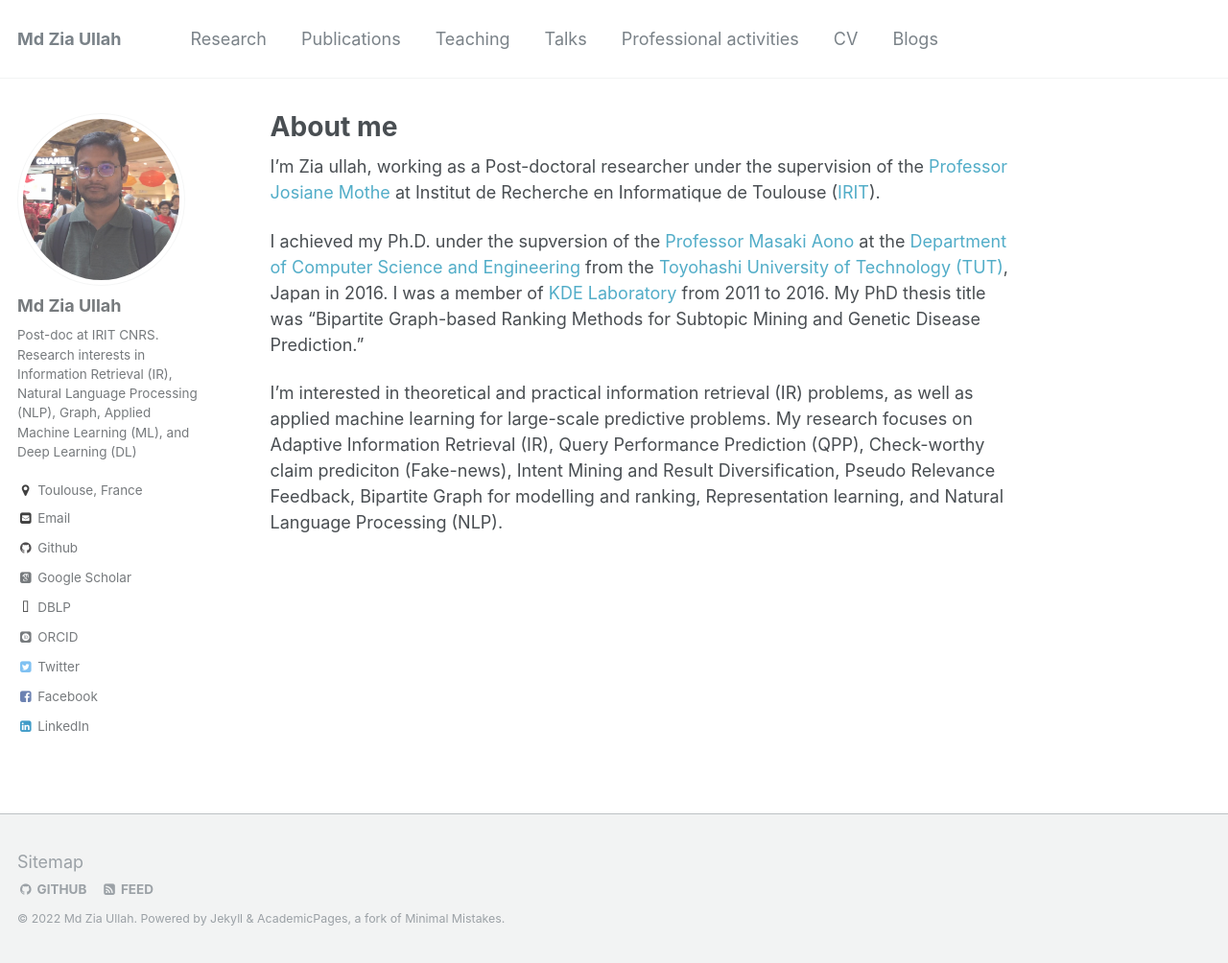
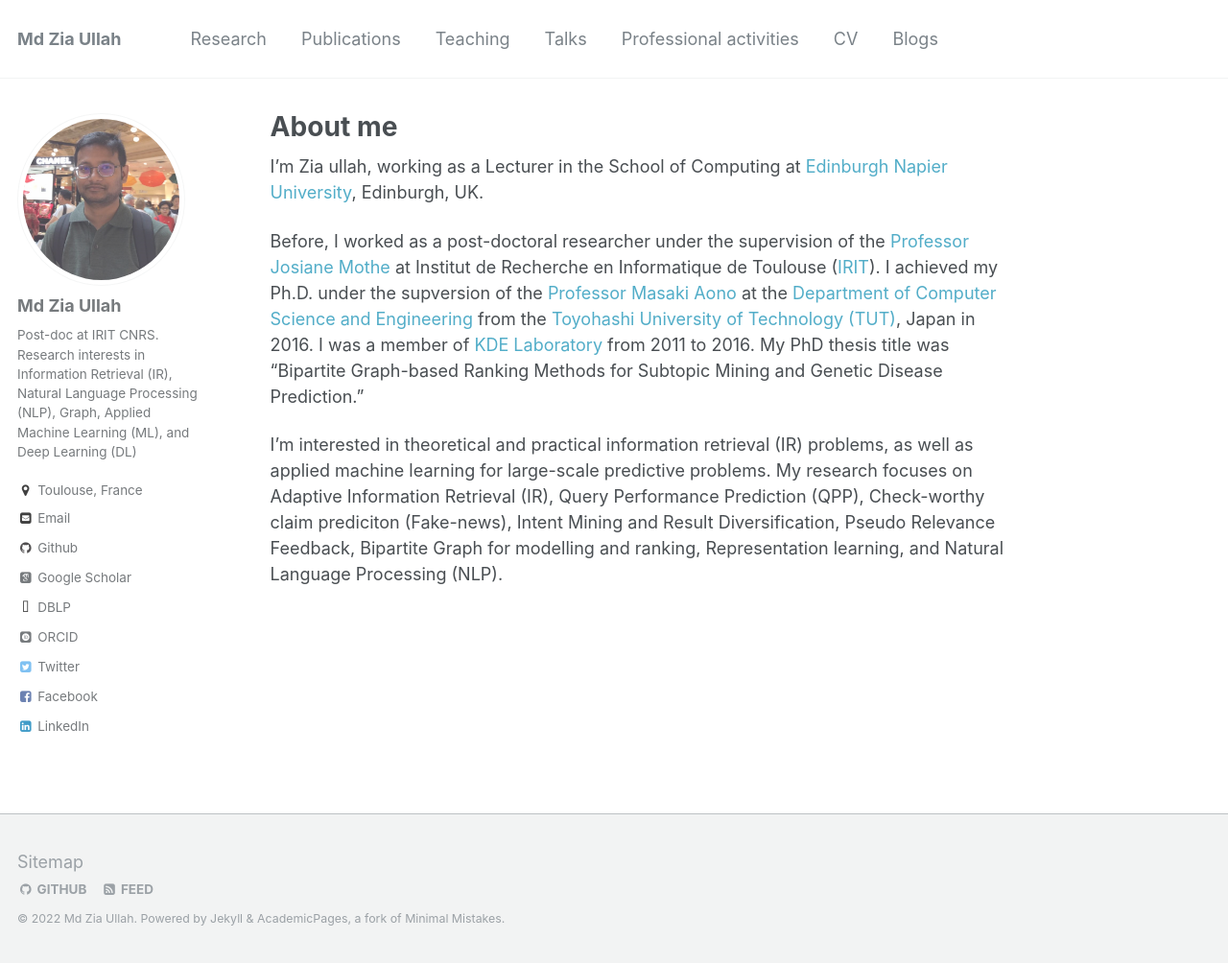
Before and after one commit to zuacubd/zuacubd.github.io, a Jekyll site: the page built from _pages/about.md, in a window 1280 px wide and 1004 px high. Shown: the whole window at 96% size. Built offline with Jekyll 4.4.1, drawn with Linux system fonts in a browser that asks for light colours; some web fonts are replaced.

Commit message:
Update about.md
Updated bio

```diff
--- a/_pages/about.md
+++ b/_pages/about.md
@@ -9,8 +9,8 @@ redirect_from:
 published: true
 ---
 
-I'm Zia ullah, working as a Post-doctoral researcher under the supervision of the [Professor Josiane Mothe](https://www.irit.fr/~Josiane.Mothe/) at Institut de Recherche en Informatique de Toulouse ([IRIT](https://www.irit.fr/ "Institut de Recherche en Informatique de Toulouse (IRIT)")).
+I'm Zia ullah, working as a Lecturer in the School of Computing at [Edinburgh Napier University](https://www.napier.ac.uk/), Edinburgh, UK.
 
-I achieved my Ph.D. under the supversion of the [Professor Masaki Aono](https://www.kde.cs.tut.ac.jp/%7Eaono/) at the [Department of Computer Science and Engineering](https://www.tut.ac.jp/english/introduction/department03.html) from the [Toyohashi University of Technology (TUT)](https://www.tut.ac.jp/english/index.html), Japan in 2016. I was a member of [KDE Laboratory](https://www.kde.cs.tut.ac.jp/en/) from 2011 to 2016. My PhD thesis title was "Bipartite Graph-based Ranking Methods for Subtopic Mining and Genetic Disease Prediction."
+Before, I worked as a post-doctoral researcher under the supervision of the [Professor Josiane Mothe](https://www.irit.fr/~Josiane.Mothe/) at Institut de Recherche en Informatique de Toulouse ([IRIT](https://www.irit.fr/ "Institut de Recherche en Informatique de Toulouse (IRIT)")). I achieved my Ph.D. under the supversion of the [Professor Masaki Aono](https://www.kde.cs.tut.ac.jp/%7Eaono/) at the [Department of Computer Science and Engineering](https://www.tut.ac.jp/english/introduction/department03.html) from the [Toyohashi University of Technology (TUT)](https://www.tut.ac.jp/english/index.html), Japan in 2016. I was a member of [KDE Laboratory](https://www.kde.cs.tut.ac.jp/en/) from 2011 to 2016. My PhD thesis title was "Bipartite Graph-based Ranking Methods for Subtopic Mining and Genetic Disease Prediction."
 
 I'm interested in theoretical and practical information retrieval (IR) problems, as well as applied machine learning for large-scale predictive problems. My research focuses on Adaptive Information Retrieval (IR), Query Performance Prediction (QPP), Check-worthy claim prediciton (Fake-news), Intent Mining and Result Diversification, Pseudo Relevance Feedback, Bipartite Graph for modelling and ranking, Representation learning, and Natural Language Processing (NLP).
```
